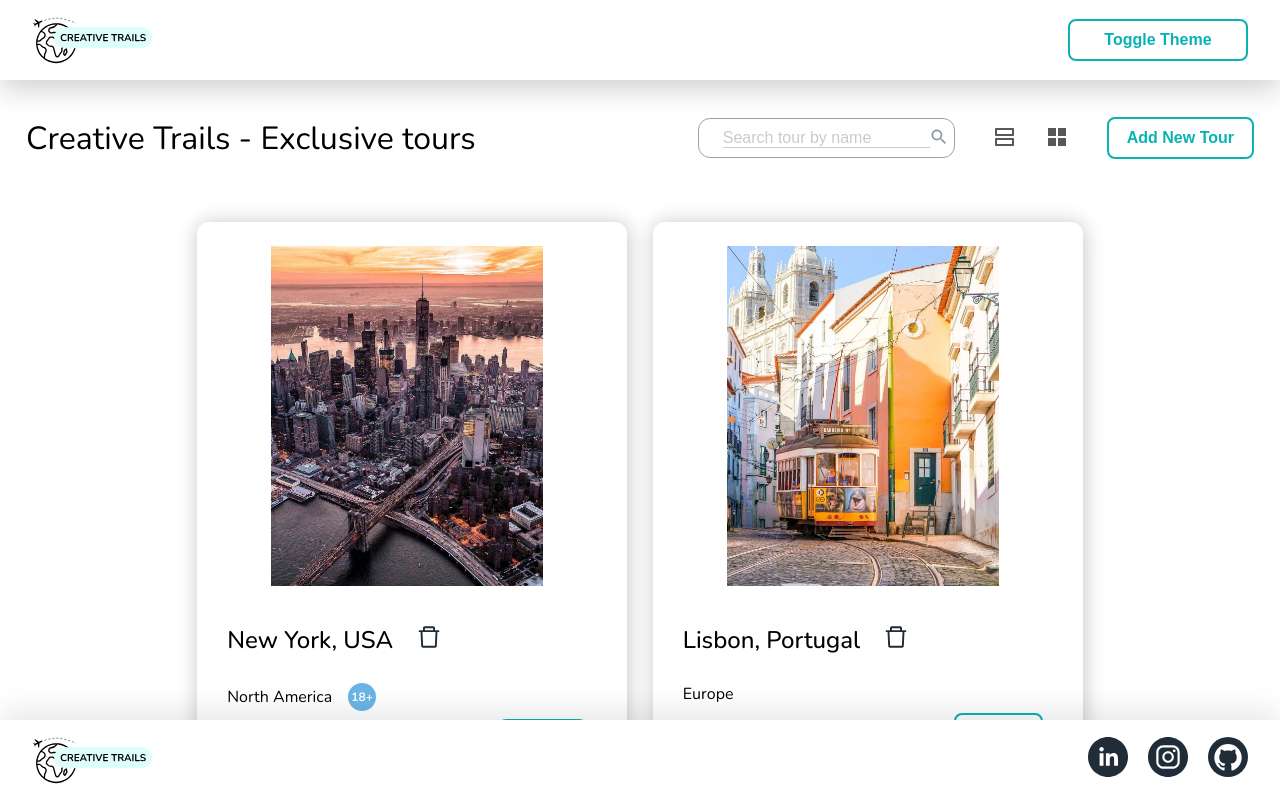
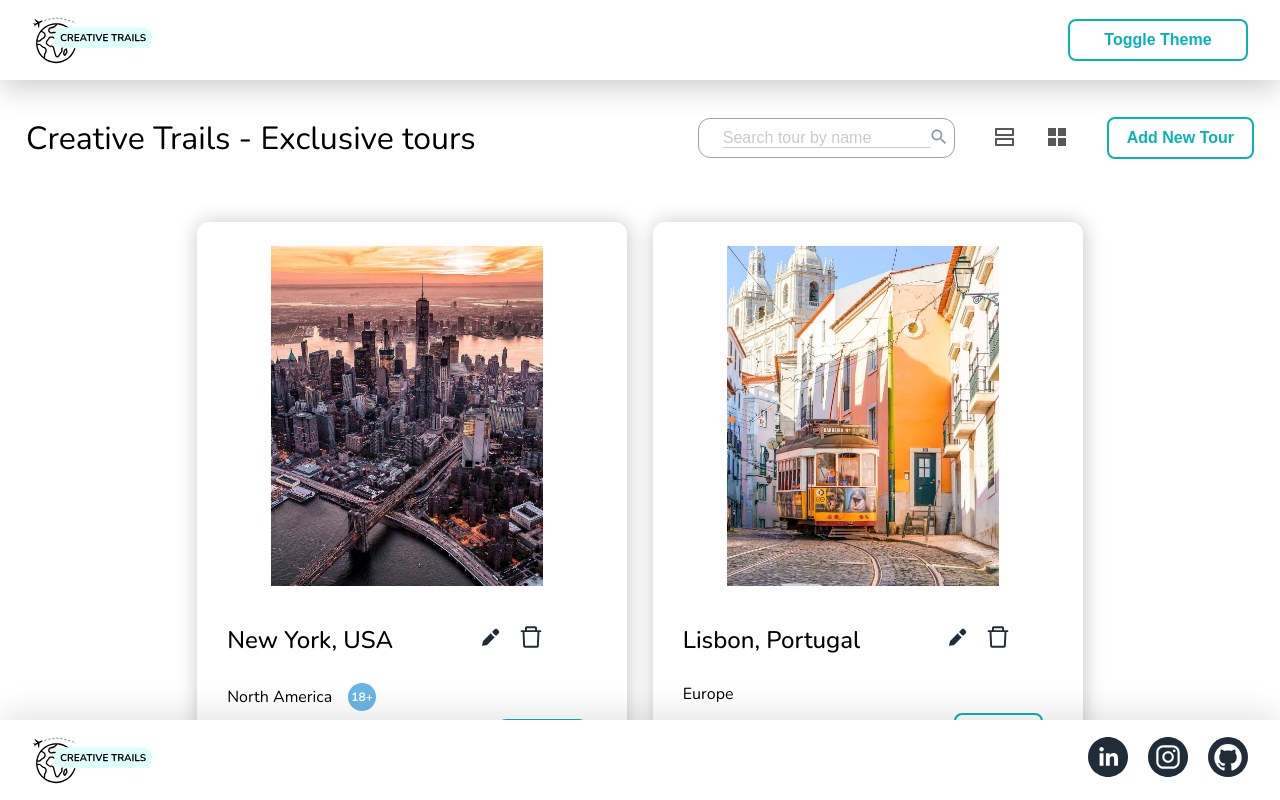
Before and after one commit to dariia-zhukovska/creative-trails-project, a React (Vite) app: page / in a window 1280 px wide. Shown: the top 800 px of the page. Built offline with nearby package versions, Linux system fonts and the light colour scheme.

Commit message:
added edit button

```diff
--- a/src/App.tsx
+++ b/src/App.tsx
@@ -3,7 +3,6 @@ import Header from "./components/Header/Header";
 import MainPage from "./components/MainPage/MainPage";
 import Footer from "./components/Footer/Footer";
 import "./App.css";
-import toursData from "./data/tours.json";
 
 function App() {
   const [isThemeLight, setIsThemeLight] = useState(true);
@@ -12,11 +11,10 @@ function App() {
     setIsThemeLight(isLight);
   };
 
-  const data = toursData.tours;
   return (
     <>
       <Header isLight={isThemeLight} onThemeChange={handleThemeChange} />
-      <MainPage isLight={isThemeLight} data={data} />
+      <MainPage isLight={isThemeLight} />
       <Footer isLight={isThemeLight} />
     </>
   );
--- a/src/components/MainPage/MainPage.module.css
+++ b/src/components/MainPage/MainPage.module.css
@@ -101,7 +101,7 @@
 }
 
 .addTourButton:hover {
-  transform: scale(1.2);
+  transform: scale(1.1);
 }
 
 .modalContent {
--- a/src/components/MainPage/MainPage.tsx
+++ b/src/components/MainPage/MainPage.tsx
@@ -7,16 +7,19 @@ import TourList from "../TourList/TourList";
 import ListViewSwitcher from "../shared/ListViewSwitcher/ListViewSwitcher";
 import NewTourForm from "../NewTourForm/NewTourForm";
 import { ITourListData } from "types";
+import toursData from "../../data/tours.json";
 
 interface IProps {
   isLight: boolean;
-  data: ITourListData[];
 }
 
-function MainPage({ isLight, data }: IProps) {
+const data = toursData.tours;
+
+function MainPage({ isLight }: IProps) {
   const [isListView, setListView] = useState(true);
   const [searchQuery, setSearchQuery] = useState("");
   const [isModalOpen, setIsModalOpen] = useState(false);
+
   const [toursData, setToursData] = useState(data);
 
   const handleViewChange = (isList: boolean) => {
--- a/src/components/TourList/Tour/Tour.module.css
+++ b/src/components/TourList/Tour/Tour.module.css
@@ -39,7 +39,7 @@
 .titleLine {
   display: flex;
   align-items: center;
-  gap: 16px;
+  gap: 86px;
 }
 
 .tourItemPriceLine div {
@@ -48,11 +48,11 @@
   gap: 16px;
 }
 
-
 .lightDeleteButton,
-.darkDeleteButton {
-  width: 40px;
-  height: 40px;
+.darkDeleteButton,
+.gridEditButton {
+  width: 24px;
+  height: 24px;
   border: none;
   background-image: url('../../../assets/icons/light_delete.svg');
   background-repeat: no-repeat;
@@ -60,14 +60,26 @@
   background-position: center;
 }
 
+.gridEditButton {
+  background-image: url('../../../assets/icons/light_edit.svg');
+  margin-right: 16px;
+}
+
 .lightDeleteButton:hover,
-.darkDeleteButton:hover {
+.darkDeleteButton:hover,
+.gridEditButton:hover {
   transform: scale(1.1);
+}
+
+.darkEditButton {
+  background-image: url('../../../assets/icons/dark_edit.svg');
 }
 
 .darkDeleteButton {
   background-image: url('../../../assets/icons/dark_delete.svg');
 }
+
+
 
 .tourItemImage,
 .tourItemImageList {
@@ -179,5 +191,5 @@
 
 .tourItemButton:hover,
 .tourItemButtonList:hover {
-  transform: scale(1.2);
+  transform: scale(1.1);
 }
--- a/src/components/TourList/Tour/Tour.tsx
+++ b/src/components/TourList/Tour/Tour.tsx
@@ -29,6 +29,13 @@ function Tour({ tourItemData, isLight, isList, deleteTour }: IProps) {
     deleteTour();
   };
 
+  const handleEditTour = (event: React.FormEvent) => {
+    event.preventDefault();
+    console.log("Edited");
+
+    // setIsEditing(false);
+  };
+
   return isList ? (
     <li className={clsx(styles.tourItem, { [styles.darkTourItem]: !isLight })}>
       <div>
@@ -42,6 +49,12 @@ function Tour({ tourItemData, isLight, isList, deleteTour }: IProps) {
         <div className={styles.titleLine}>
           <h2 className={styles.tourItemTitle}>{tourItemData.title}</h2>
           <div>
+            <button
+              className={clsx(styles.gridEditButton, styles.lightEditButton, {
+                [styles.darkEditButton]: !isLight,
+              })}
+              onClick={handleEditTour}
+            ></button>
             <button
               className={clsx(
                 styles.gridDeleteButton,
@@ -92,6 +105,12 @@ function Tour({ tourItemData, isLight, isList, deleteTour }: IProps) {
             <h2 className={styles.tourItemTitle}>{tourItemData.title}</h2>
             <div>
               <button
+                className={clsx(styles.gridEditButton, styles.lightEditButton, {
+                  [styles.darkEditButton]: !isLight,
+                })}
+                onClick={handleEditTour}
+              ></button>
+              <button
                 className={clsx(
                   styles.gridDeleteButton,
                   styles.lightDeleteButton,
--- a/src/components/shared/ListViewSwitcher/ListViewSwitcher.module.css
+++ b/src/components/shared/ListViewSwitcher/ListViewSwitcher.module.css
@@ -5,9 +5,15 @@
   gap: 1em;
 }
 
+
+
 .listButtons button {
   align-items: center;
   cursor: pointer;
   background: none;
   border: none;
 }
+
+.listButtons button:hover {
+  transform: scale(1.1);
+}
```
Also changed, not shown: src/api/config.ts (added), src/api/tours.ts (added), src/assets/icons/dark_edit.svg (added), src/assets/icons/light_edit.svg (added).
